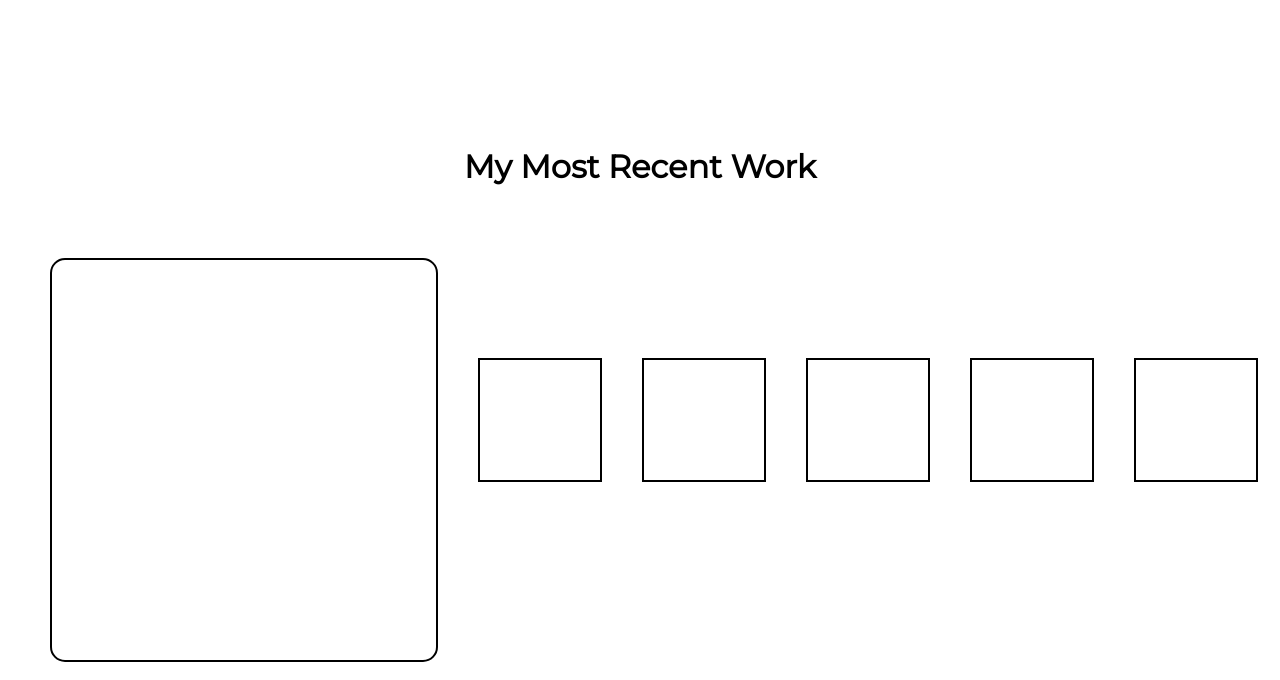
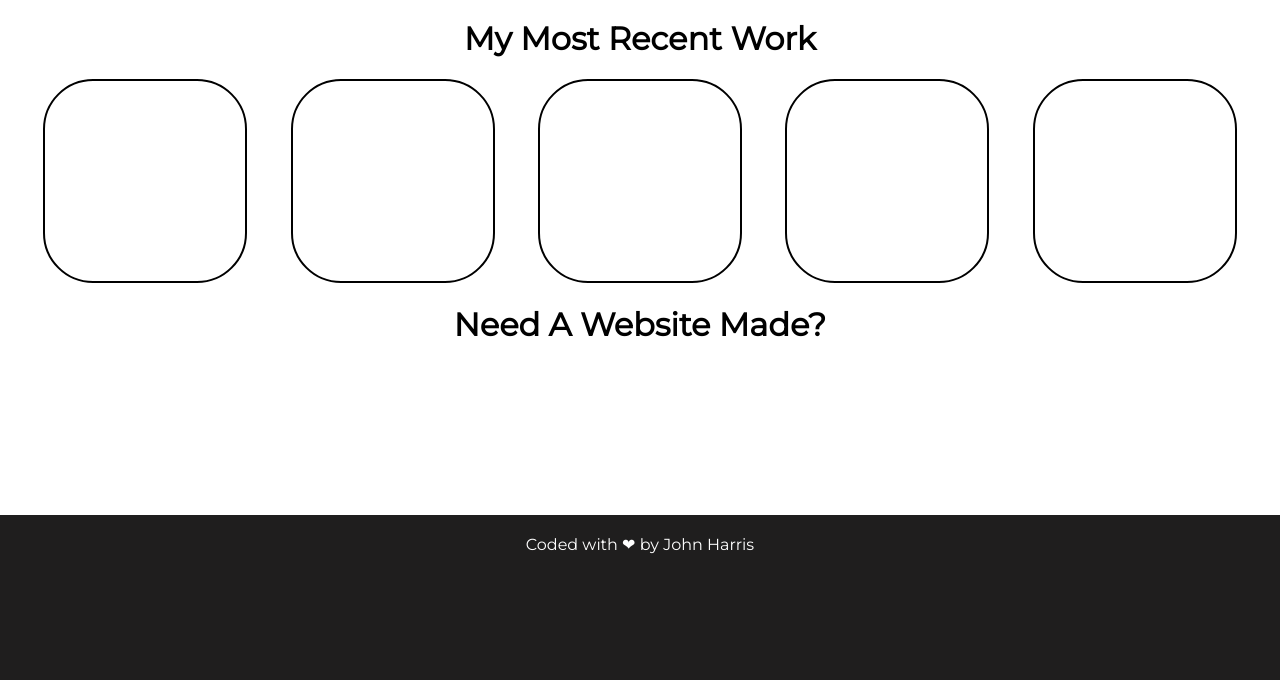
Before and after one commit to harrisj09/Personal-Site, a plain HTML site: page index.html in a window 1280 px wide. Shown: the part 1624-2304 px from the top of the page. Drawn offline with Linux system fonts and the light colour scheme.

Commit message:
Updated My work div

```diff
--- a/css/style.css
+++ b/css/style.css
@@ -161,10 +161,10 @@ html, body {
 
    */
    #work-div {
-      margin-top: 150px;
    }
 
    #work-div > h1 {
+
      text-align: center;
      font-size: 2em;
      font-family: 'Montserrat', sans-serif;
@@ -173,25 +173,14 @@ html, body {
    .div-wrapper {
     display: flex;
     flex-wrap: wrap;
-   }
-
-   .head-project-thumbnail {
-    margin-left: 50px;
-    margin-top: 50px;
-    height: 400px;
-    width: 30%;
-    border: 2px solid black;
-    border-radius: 15px;
+    justify-content: space-evenly;
    }
 
    .work-row {
-     position: relative;
-     margin-left: 40px;
-     top: 150px;
-     height: 15vh;
-     width: 15vh;
+     height: 25vh;
+     width: 25vh;
      border: 2px solid black;
-
+     border-radius: 50px;
    }
 
    /*
@@ -203,7 +192,9 @@ html, body {
    #contact {
      display: flex;
      justify-content: center;
+     font-family: 'Montserrat', sans-serif;
    }
+
 
    /*
 
@@ -314,7 +305,7 @@ html, body {
    Mobile Style
 
    */
-@media only screen and (max-width: 600px) {
+@media only screen and (max-width: 700px) {
 
   #parallax {
     background-image: url("images/background.jpg");
--- a/index.html
+++ b/index.html
@@ -99,7 +99,6 @@
        <h1>My Most Recent Work</h1>
 
        <div class="div-wrapper">
-        <div class="head-project-thumbnail"> </div>
       <div class="work-row"> </div>
       <div class="work-row"> </div>
       <div class="work-row"> </div>
```
